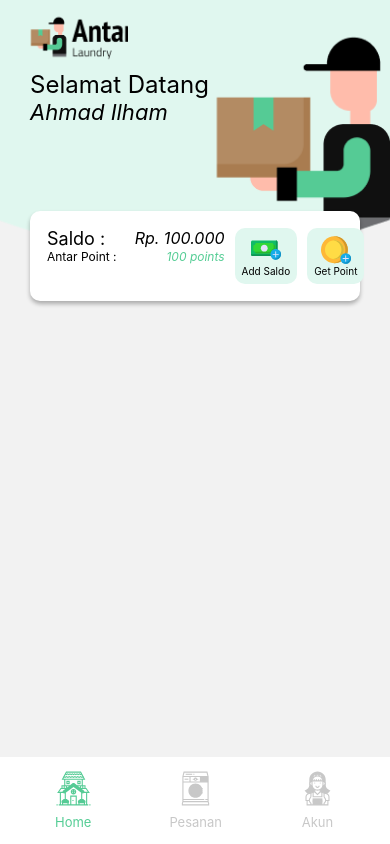
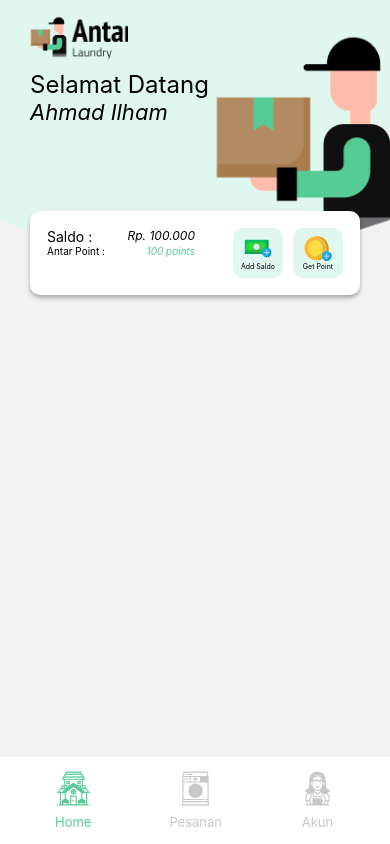
Before and after one commit to ahmadilham13/expo-mobile-apps, a React Native app: screen /Home in a window 390 px wide. Built offline with nearby package versions, Linux system fonts and the light colour scheme.

Commit message:
Fix: styling home page

```diff
--- a/src/components/ButtonIcon/index.jsx
+++ b/src/components/ButtonIcon/index.jsx
@@ -24,6 +24,8 @@ export default ButtonIcon
 
 const styles = StyleSheet.create({
     icon: {
+        width: 50,
+        height: 50,
         backgroundColor: WARNA_SEKUNDER,
         padding: 7,
         borderRadius: 10,
@@ -31,7 +33,7 @@ const styles = StyleSheet.create({
         justifyContent: 'center'
     },
     text: {
-        fontSize: 10,
+        fontSize: 7,
         textAlign: 'center'
     }
 })
--- a/src/components/Saldo/index.jsx
+++ b/src/components/Saldo/index.jsx
@@ -54,20 +54,20 @@ const styles = StyleSheet.create({
         justifyContent: 'space-between'
     },
     informasiSaldo: {
-        width: '60%'
+        width: '50%'
     },
     labelSaldo: {
-        fontSize: 18
+        fontSize: 14
     },
     valueSaldo: {
-        fontSize: 16,
+        fontSize: 12,
         fontStyle: 'italic'
     },
     labelPoint: {
-        fontSize: 12
+        fontSize: 10
     },
     valuePoint: {
-        fontSize: 12,
+        fontSize: 10,
         fontStyle: 'italic',
         color: WARNA_UTAMA
     },
@@ -75,6 +75,6 @@ const styles = StyleSheet.create({
         flex: 1,
         flexDirection: 'row',
         marginLeft: 10,
-        justifyContent: 'space-between'
+        justifyContent: 'flex-end',
     }
 })
```
